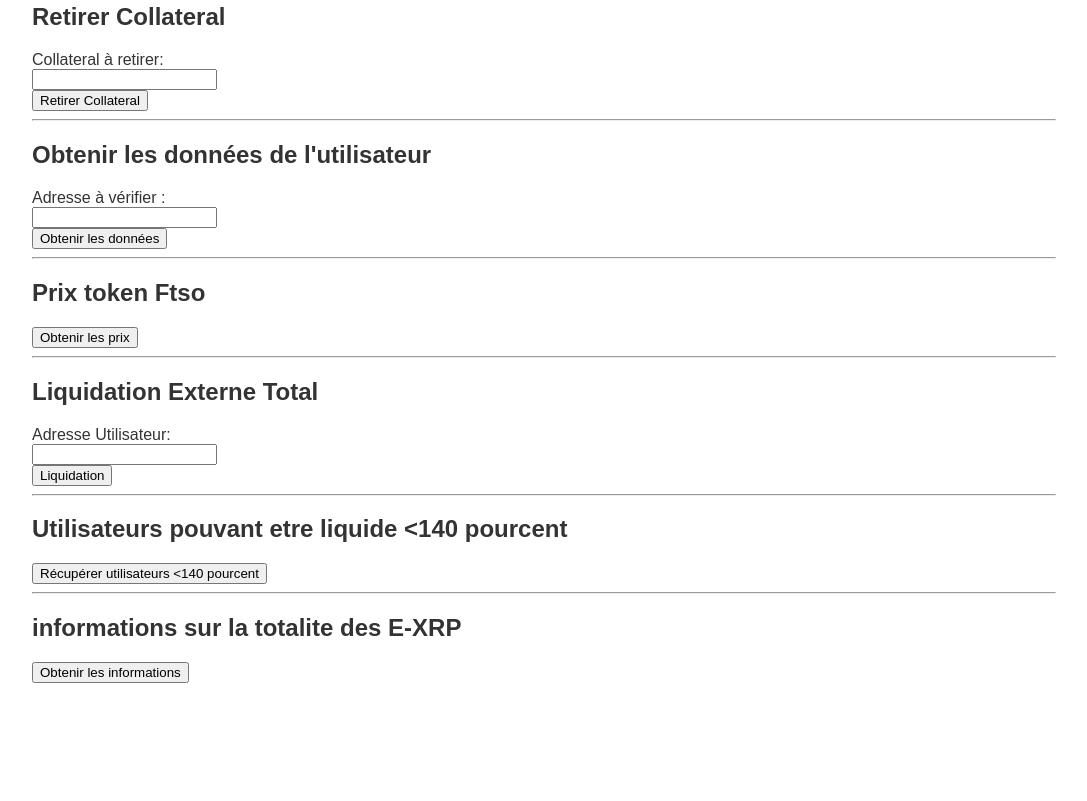
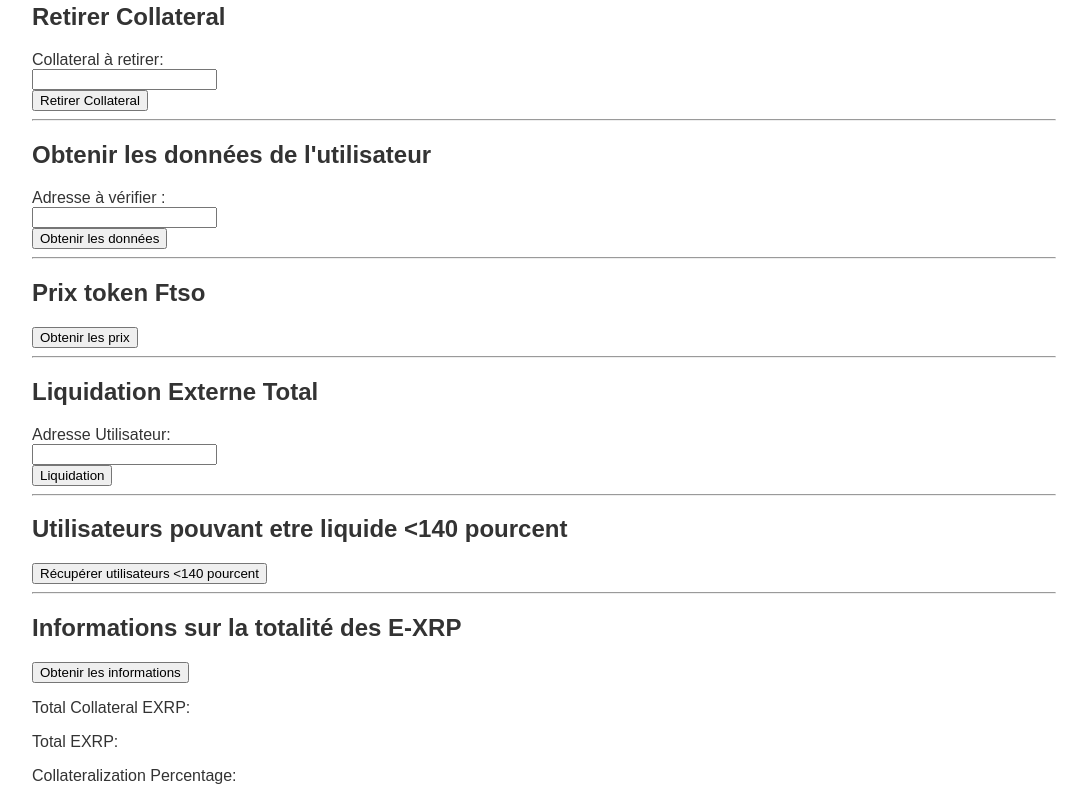
Before and after one commit to olimpikel/olimpikel.github.io, a plain HTML site: page exrp.html in a window 1280 px wide. Shown: the part 809-1610 px from the top of the page, without its empty margins (96-1183 px from the left). Before the commit the page ends 1492 px from the top, so only its background shows below. Drawn offline with Linux system fonts and the light colour scheme.

Commit message:
Update exrp.html

```diff
--- a/exrp.html
+++ b/exrp.html
@@ -111,8 +111,13 @@
     <button onclick="getUndercollateralizedUsers()">Récupérer utilisateurs <140 pourcent </button>
         <div id="result2"></div>
 <hr>
-           <h2>informations sur la totalite des E-XRP</h2>
+<h2>Informations sur la totalité des E-XRP</h2>
 <button onclick="getAverageCollateralization()">Obtenir les informations</button>
-<div id="result3"></div>
+<div>
+    <p>Total Collateral EXRP: <span id="totalCollateralEXRP"></span></p>
+    <p>Total EXRP: <span id="totalEXRP"></span></p>
+    <p>Collateralization Percentage: <span id="collateralizationPercentage"></span></p>
+</div>
+
 </body>
 </html>
```
